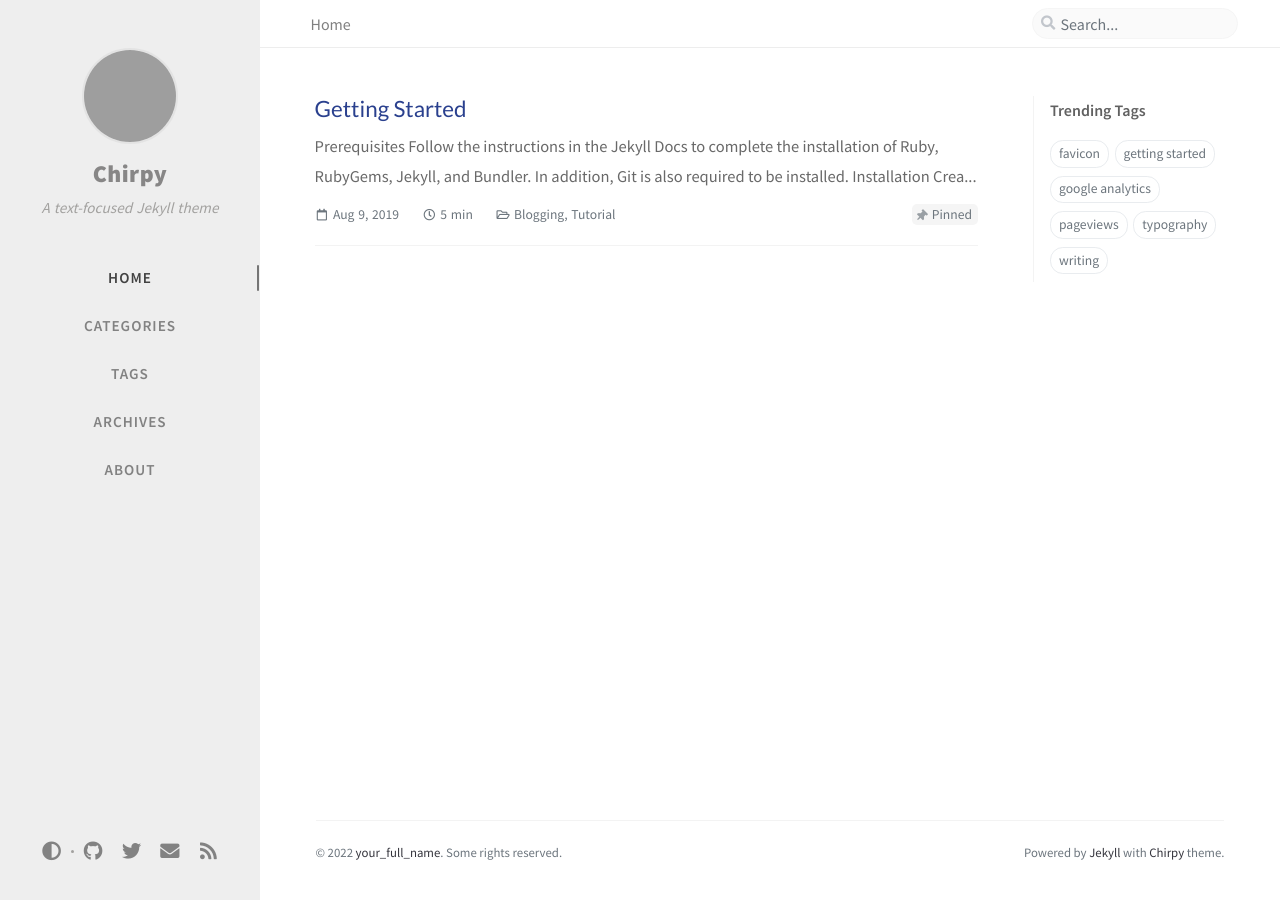
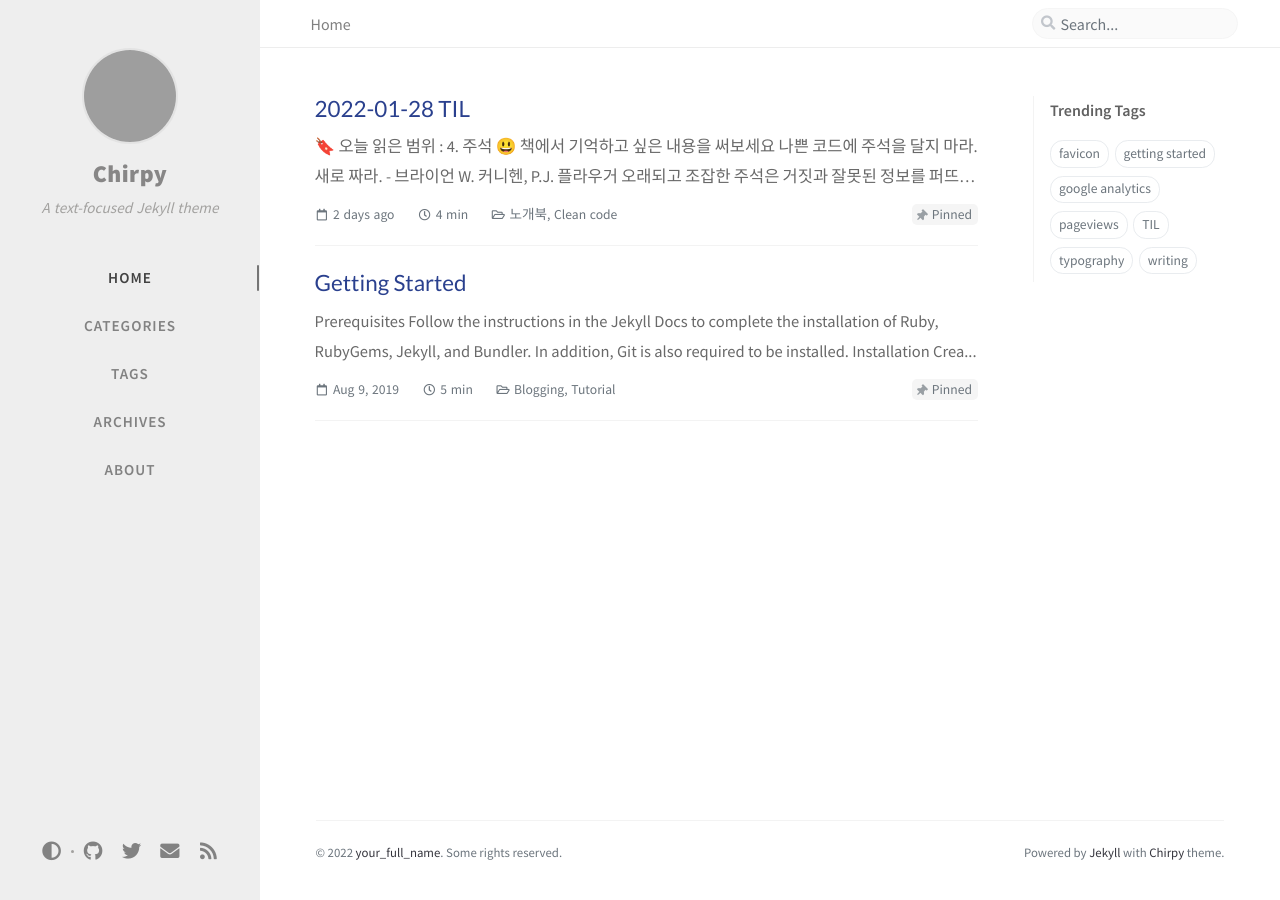
Before and after one commit to iylinkim/tech-blog, a Jekyll site: the page built from index.markdown, in a window 1280 px wide. Built offline with Jekyll 4.4.1, drawn with Linux system fonts in a browser that asks for light colours; nearby versions of some CDN libraries; comment, search, counter and statistics services are not loaded; part of the change alters nothing that is shown; grey boxes are pictures that could not be loaded.

Commit message:
[CleanCode_TIL] 220128

```diff
--- a/_config.yml
+++ b/_config.yml
@@ -28,7 +28,7 @@ description: >-                        # used by seo meta and the atom feed
   and focuses on text presentation.
 
 # fill in the protocol & hostname for your site, e.g., 'https://username.github.io'
-url: ''
+url: 'https://github.com/iylinkim/tech-blog'
 
 github:
   username: github_username             # change to your github username
@@ -82,7 +82,7 @@ theme_mode:   # [light|dark]
 img_cdn: 'https://cdn.jsdelivr.net/gh/cotes2020/chirpy-images@f4e0354b674f65a53b8917f0f786ed2956898cc1'
 
 # the avatar on sidebar, support local or CORS resources
-avatar: '/commons/avatar.jpg'
+avatar: '/assets/profile.jpg'
 
 # boolean type, the global switch for ToC in posts.
 toc: true
--- /dev/null
+++ b/_posts/2022-01-28-TIL.md
@@ -0,0 +1,52 @@
+---
+title: 2022-01-28 TIL
+author:
+  name: NILYI
+  link: https://github.com/iylinkim
+date: 2022-01-28 22:00 +9
+categories: [노개북, Clean code]
+tags: [TIL]
+pin: true
+---
+
+
+🔖 오늘 읽은 범위 : 4. 주석
+
+
+|**😃 책에서 기억하고 싶은 내용을 써보세요**|
+
+- 나쁜 코드에 주석을 달지 마라. 새로 짜라. - 브라이언 W. 커니헨, P.J. 플라우거
+- 오래되고 조잡한 주석은 거짓과 잘못된 정보를 퍼뜨려 해악을 미친다.
+- 주석을 유지하고 보수하기란 현실적으로 불가능하다.
+- 주석을 가능한 줄이도록 꾸준히 노력해야 한다.
+- **자신이 저지른 난장판을 주석으로 설명하려 애쓰는 대신에 그 난장판을 깨끗이 치우는 데 시간을 보내라!**
+- **주석으로 처리된 코드는 질 나쁜 와인병 바닥에 앙금이 쌓이듯 쓸모 없는 코드가 점차 쌓여갈 가능성이 매우 높다**
+
+|**🤔 오늘 읽은 소감은? 떠오르는 생각을 가볍게 적어보세요**|
+
+챕터의 처음부터 뼈를 맞은 느낌..! **'주석이 필요하다 = 나쁜 코드일 가능성 매우 높음'** 을 다시 한번 깨닫게 하는 챕터였다. 현업에서도 주석이 많은 코드를 볼 때, 별 생각 없이 넘기거나 뭔가 이유가 있었겠지 하며 그냥 넘겼던 일이 많았다. 그런 코드들은 좋은 코드라고 부르기 어렵다는 걸 알게 되었다.
+
+나도 다른 사람들이 이해하기 어려울 것 같아 별 생각 없이 습관적으로 주석을 다는 습관을 가지고 있었다. 이해하기 어렵다는 건 결국, 명료하고 직관적인 코드를 작성하지 않았다는 의미였다. 좋은 주석보다 나쁜 주석들이 훨씬 많다는 것, 최대한 주석을 줄이려고 노력 하다보면, 클린한 코드와 더 가까워 지겠지 라는 생각으로 마무리 해본다.
+
+
+|**🔎 궁금한 내용이 있거나, 잘 이해되지 않는 내용이 있다면 적어보세요.**|
+
+- Javadocs
+
+    : Java 코드에서 API 문서를 HTML 형식으로 생성해주는 도구
+
+
+    👉🏻 문서화할 클래스, 필드, 메서드, 어노테이터, 인터페이스 등에 주석 및 어노테이션으로 문서를 작성하고, HTML등 다양한 포맷으로 export 하는 기능을 제공
+
+    👉🏻  소스코드 / 주석을 통해 문서를 자동으로 생성해 주기 때문에 주석이 필수. 그러나 다른 주석과 마찬가지로 주의하면서 써야한다!!
+
+|**❗ 소감 3줄 요약**|
+
+- 주석은 대부분 나쁜 코드라는 걸 증명하는 명백한 증거다.
+- 주석으로 코드 처리하는 습관 버리기 (질 나쁜 와인병에 앙금이 쌓이지 않게 하기)
+- 주석을 달 시간에 코드를 리팩토링하는게 낫다.
+
+|**📚기록하신 TIL을 공유해주세요 - TIL 출석표**|
+
+
+[클린코드_스케쥴러_TIL 출석표 (노개북1기)](https://docs.google.com/spreadsheets/d/1Cy2NOnfFDP6Y1snkd3nL5VidLDmBq8C9696iTwbc_K0/edit#gid=0)
```
Also changed, not shown: 1 other file.
